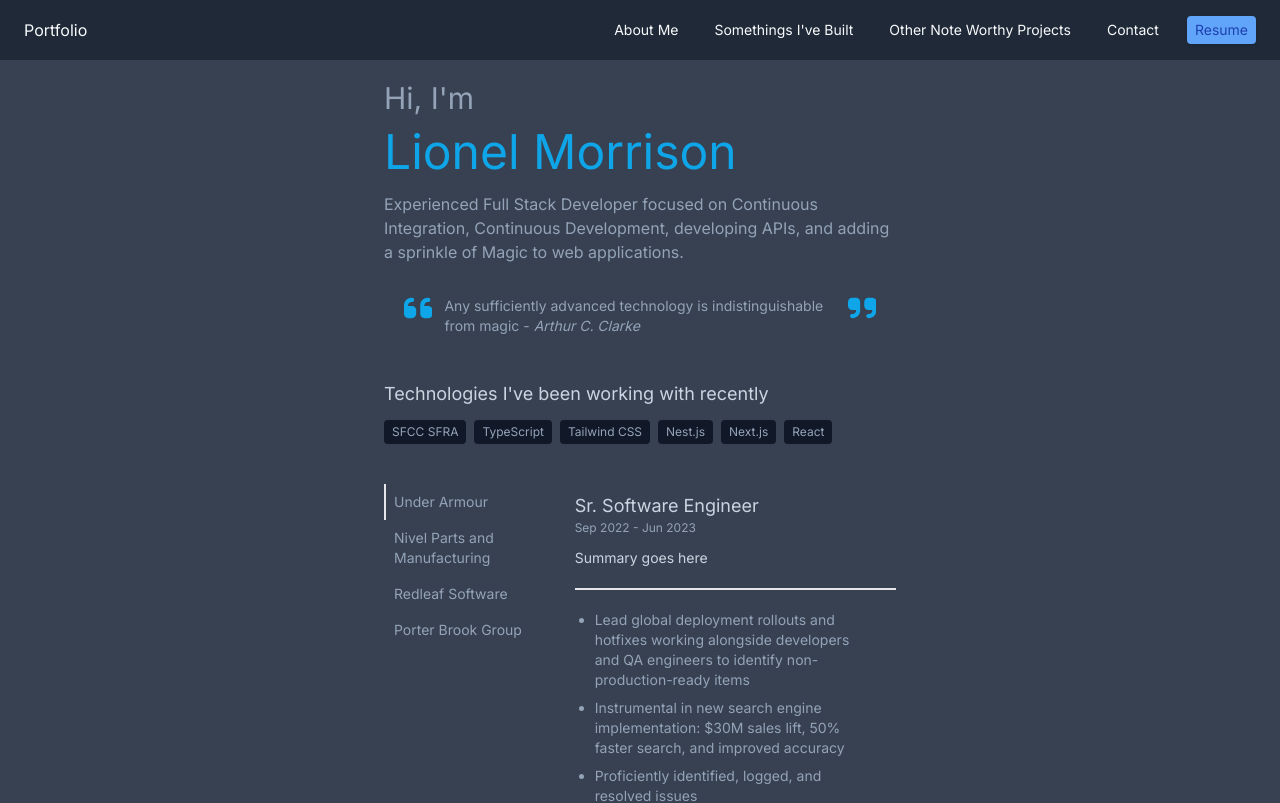
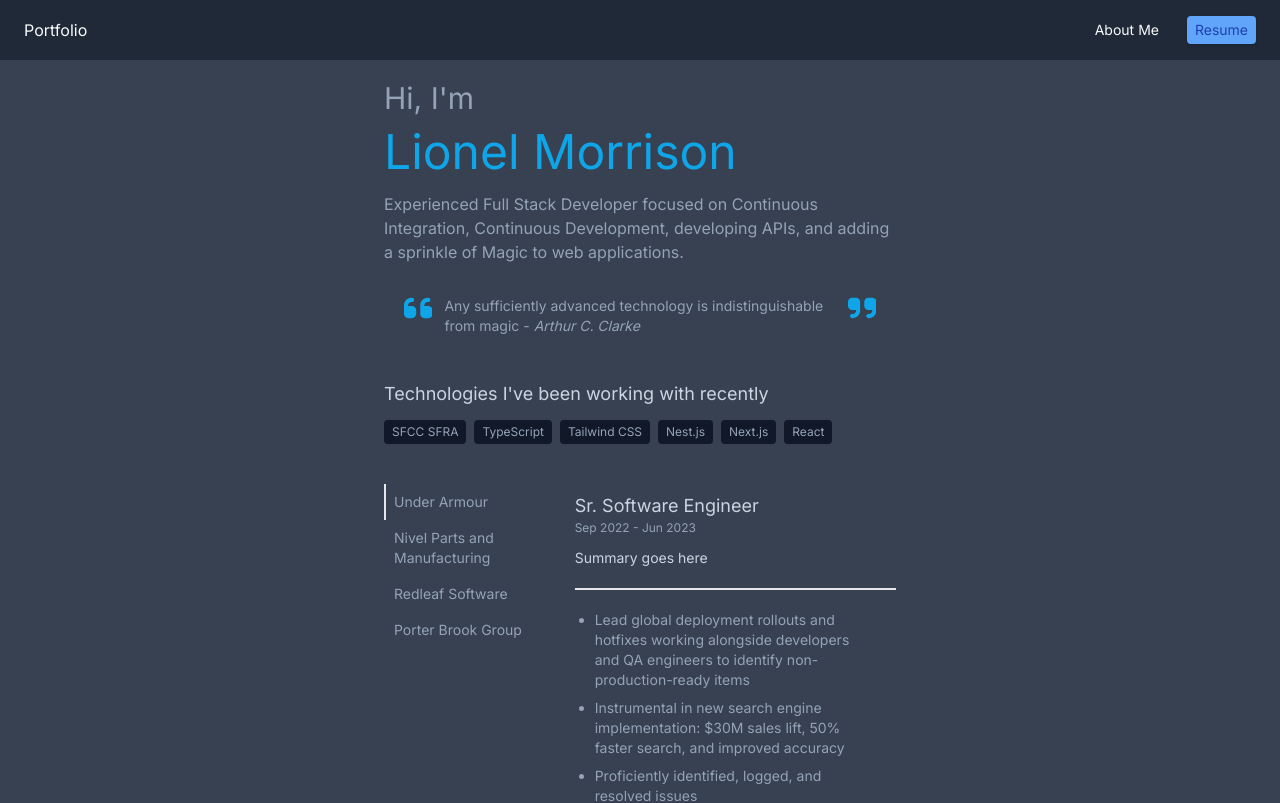
Before and after one commit to lioneljmorrison/portfolio, a Next.js app: page / in a window 1280 px wide. Shown: the top 803 px of the page. Built offline with nearby package versions, Linux system fonts and the light colour scheme.

Commit message:
Added Resume

```diff
--- a/app/components/nav.tsx
+++ b/app/components/nav.tsx
@@ -18,17 +18,14 @@ export default function MainNav() {
         <div className="flex items-center justify-between">
           <div>Portfolio</div>
           <div className="hidden md:flex items-center space-x-5 text-sm">
-            <Link
+            <Link href="" className="py-1 px-2 hover:bg-gray-700 transition transition-duration-300 rounded">
+              About Me
+            </Link>
+            {/* <Link
               href=""
               className="py-1 px-2 hover:bg-gray-700 transition transition-duration-300 rounded"
             >
-              About Me
-            </Link>
-            <Link
-              href=""
-              className="py-1 px-2 hover:bg-gray-700 transition transition-duration-300 rounded"
-            >
-              Somethings I've Built
+              Things I've Built
             </Link>
             <Link
               href=""
@@ -41,9 +38,10 @@ export default function MainNav() {
               className="py-1 px-2 hover:bg-gray-700 transition transition-duration-300 rounded"
             >
               Contact
-            </Link>
+            </Link> */}
             <Link
-              href=""
+              href="/assets/Lionel Morrison - Resume.pdf"
+              target="_blank"
               className="bg-blue-400 hover:bg-blue-300 text-blue-800 hover:text-blue-700 rounded shadow py-1 px-2 transition transition-duration-300"
             >
               Resume
@@ -60,11 +58,7 @@ export default function MainNav() {
                 stroke="currentColor"
                 className="w-6 h-6"
               >
-                <path
-                  strokeLinecap="round"
-                  strokeLinejoin="round"
-                  d="M3.75 6.75h16.5M3.75 12h16.5m-16.5 5.25h16.5"
-                />
+                <path strokeLinecap="round" strokeLinejoin="round" d="M3.75 6.75h16.5M3.75 12h16.5m-16.5 5.25h16.5" />
               </svg>
             </button>
           </div>
@@ -73,16 +67,17 @@ export default function MainNav() {
 
       <div className={`${displayCss} px-4 transition transition-duration-300`}>
         <Link
+          href="/assets/Lionel Morrison - Resume.pdf"
+          target="_blank"
+          className="block py-3 px-3 text-sm hover:bg-gray-700 text-right"
+        >
+          About Me
+        </Link>
+        {/* <Link
           href=""
           className="block py-3 px-3 text-sm hover:bg-gray-700 text-right"
         >
-          Somethings I've Built
-        </Link>
-        <Link
-          href=""
-          className="block py-3 px-3 text-sm hover:bg-gray-700 text-right"
-        >
-          About Me
+          Things I've Built
         </Link>
         <Link
           href=""
@@ -101,7 +96,7 @@ export default function MainNav() {
           className="block py-3 px-3 text-sm hover:bg-gray-700 text-right"
         >
           Resume
-        </Link>
+        </Link> */}
       </div>
     </nav>
   );
```
Also changed, not shown: 1 other file (tests, documents, lock files or other folders).
